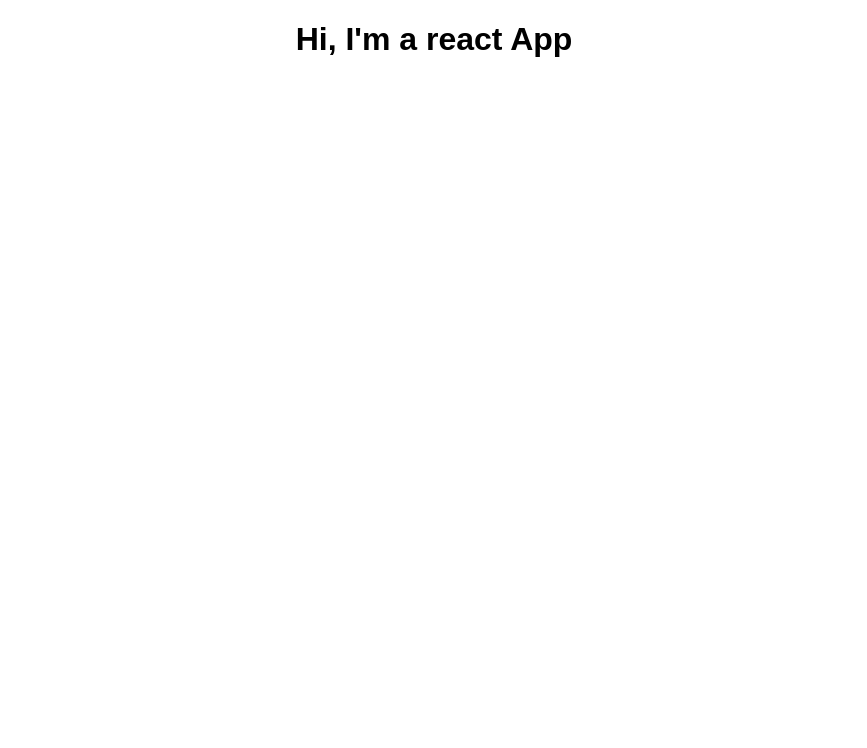
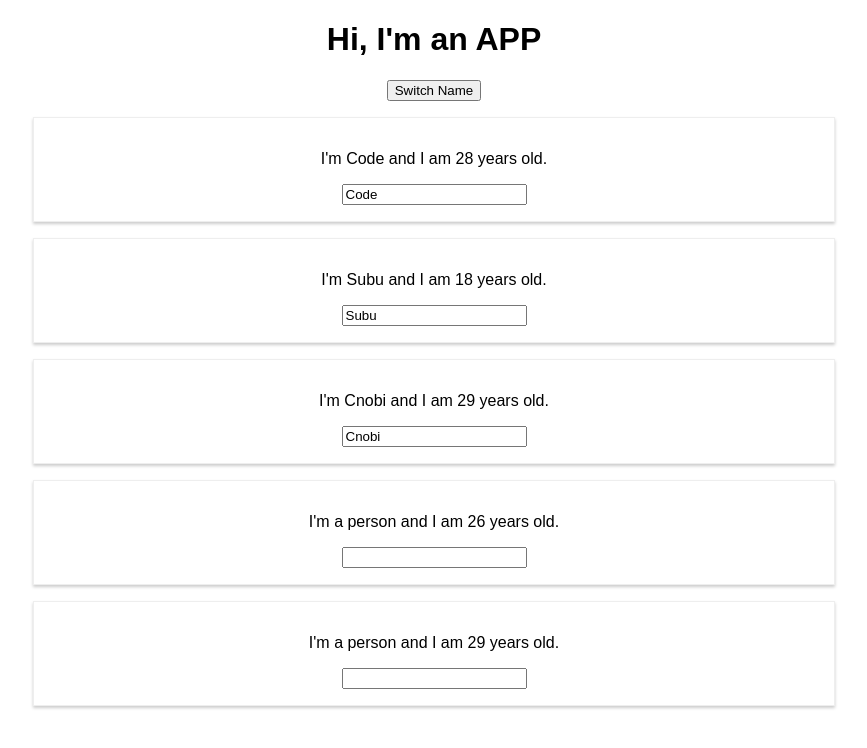
Before and after one commit to Gvranjit/react-1, a React (Create React App) app: page / in a window 1280 px wide. Shown: the top 748 px of the page, without its empty margins (206-1073 px from the left). Built offline with nearby package versions, Linux system fonts and the light colour scheme.

Commit message:
Add button, Two way binding, Styles, etc - Passed references of class functions to stateless components using bind. - Set up  2 way binding so that we can see the intial value of the name in input area.

```diff
--- a/public/index.html
+++ b/public/index.html
@@ -1,15 +1,15 @@
 <!DOCTYPE html>
 <html lang="en">
      <head>
-    <meta charset="utf-8">
-    <meta name="viewport" content="width=device-width, initial-scale=1, shrink-to-fit=no">
-    <meta name="theme-color" content="#000000">
+          <meta charset="utf-8" />
+          <meta name="viewport" content="width=device-width, initial-scale=1, shrink-to-fit=no" />
+          <meta name="theme-color" content="#000000" />
           <!--
       manifest.json provides metadata used when your web app is added to the
       homescreen on Android. See https://developers.google.com/web/fundamentals/engage-and-retain/web-app-manifest/
     -->
-    <link rel="manifest" href="%PUBLIC_URL%/manifest.json">
-    <link rel="shortcut icon" href="%PUBLIC_URL%/favicon.ico">
+          <link rel="manifest" href="%PUBLIC_URL%/manifest.json" />
+          <link rel="shortcut icon" href="%PUBLIC_URL%/favicon.ico" />
           <!--
       Notice the use of %PUBLIC_URL% in the tags above.
       It will be replaced with the URL of the `public` folder during the build.
@@ -19,12 +19,10 @@
       work correctly both with client-side routing and a non-root public URL.
       Learn how to configure a non-root public URL by running `npm run build`.
     -->
-    <title>React App</title>
+          <title>YAYYYY</title>
      </head>
      <body>
-    <noscript>
-      You need to enable JavaScript to run this app.
-    </noscript>
+          <noscript> You need to enable JavaScript to run this app. </noscript>
           <div id="root"></div>
           <!--
       This HTML file is a template.
--- a/src/App.js
+++ b/src/App.js
@@ -2,11 +2,57 @@ import React, { Component } from "react";
 import logo from "./logo.svg";
 import "./App.css";
 
+import Person from "./Person/Person";
+
 class App extends Component {
+     state = {
+          persons: [
+               { name: "Code", age: "28" },
+               { name: "Subu", age: "18" },
+               { name: "Cnobi", age: "29" },
+          ],
+     };
+
+     switchNameHandler = (newName) => {
+          console.log("was clicked" + Math.random() * 30);
+
+          // this.state.persons[0].name = "CODEBABA";
+          this.setState({
+               persons: [
+                    { name: newName, age: "29" },
+                    { name: "Subu BABA", age: "19" },
+                    { name: "Cnobi BABA", age: "30" },
+               ],
+          });
+     };
+
+     nameChangedHandeler = (event) => {
+          this.setState({
+               persons: [
+                    { name: event.target.value, age: "29" },
+                    { name: "Subu BABA", age: "19" },
+                    { name: "Cnobi BABA", age: "30" },
+               ],
+          });
+     };
      render() {
           return (
                <div className="App">
-                    <h1> Hi, I'm a react App</h1>
+                    <h1> Hi, I'm an APP</h1>
+                    <button onClick={this.switchNameHandler.bind(this, "AALU VYANTA GOBI")}>
+                         Switch Name
+                    </button>
+                    <Person
+                         name={this.state.persons[0].name}
+                         age={this.state.persons[0].age}
+                         click={this.switchNameHandler.bind(this, "AALU VYANTA")}
+                         change={this.nameChangedHandeler}
+                    />
+                    <Person name={this.state.persons[1].name} age={this.state.persons[1].age} />
+                    <Person name={this.state.persons[2].name} age={this.state.persons[2].age} />
+
+                    <Person />
+                    <Person />
                </div>
           );
           // return React.createElement(
--- /dev/null
+++ b/src/Person/Person.css
@@ -0,0 +1,7 @@
+.Person {
+     width: 60%;
+     border: 1px solid #eee;
+     margin: 16px auto;
+     box-shadow: 0 2px 3px #ccc;
+     padding: 1rem;
+}
--- a/src/Person/Person.js
+++ b/src/Person/Person.js
@@ -0,0 +1,17 @@
+import React from "react";
+import "./Person.css";
+
+const person = (props) => {
+     return (
+          <div className="Person">
+               <p onClick={props.click}>
+                    I'm {props.name || "a person"} and I am{" "}
+                    {props.age || Math.floor(Math.random() * 30)} years old.
+               </p>
+               <p>{props.children}</p>
+               <input type="text" onChange={props.change} value={props.name} />
+          </div>
+     );
+};
+
+export default person;
```
Lines whose indentation alone changed are shown as unchanged.
